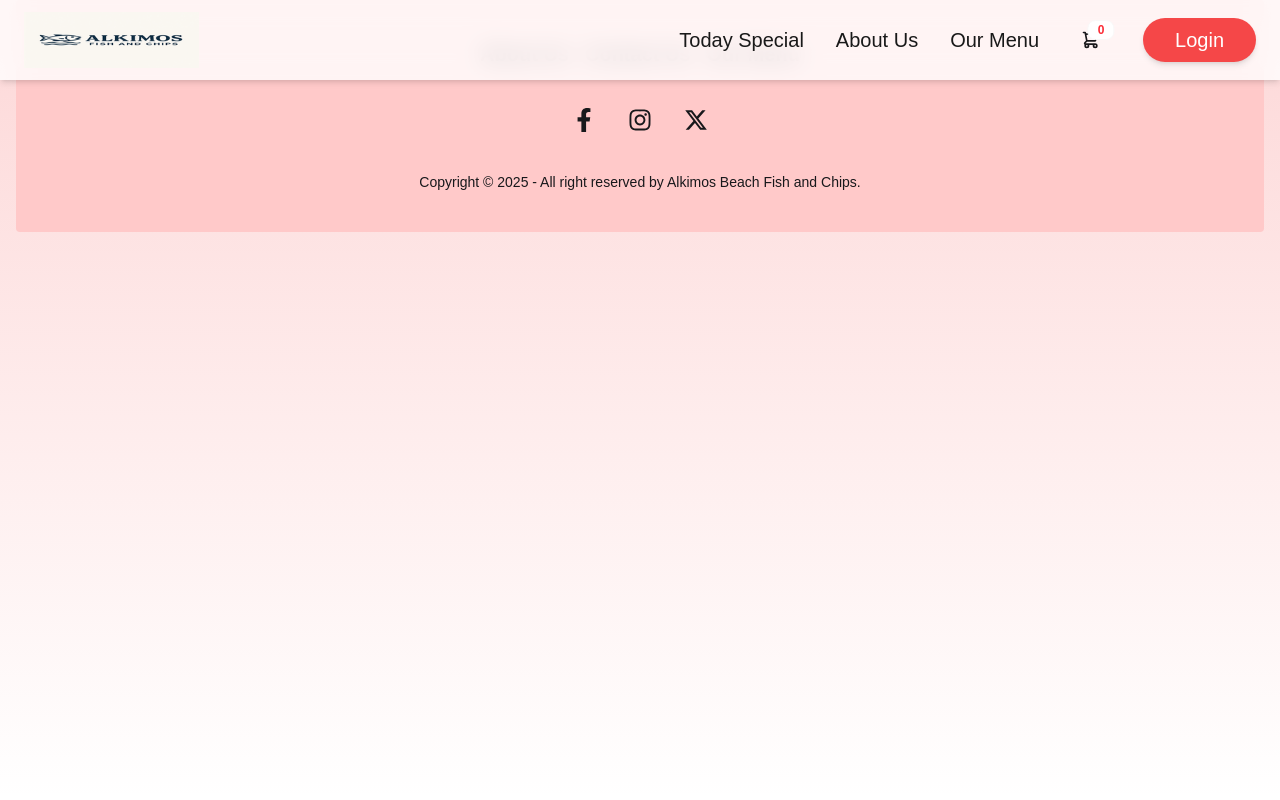
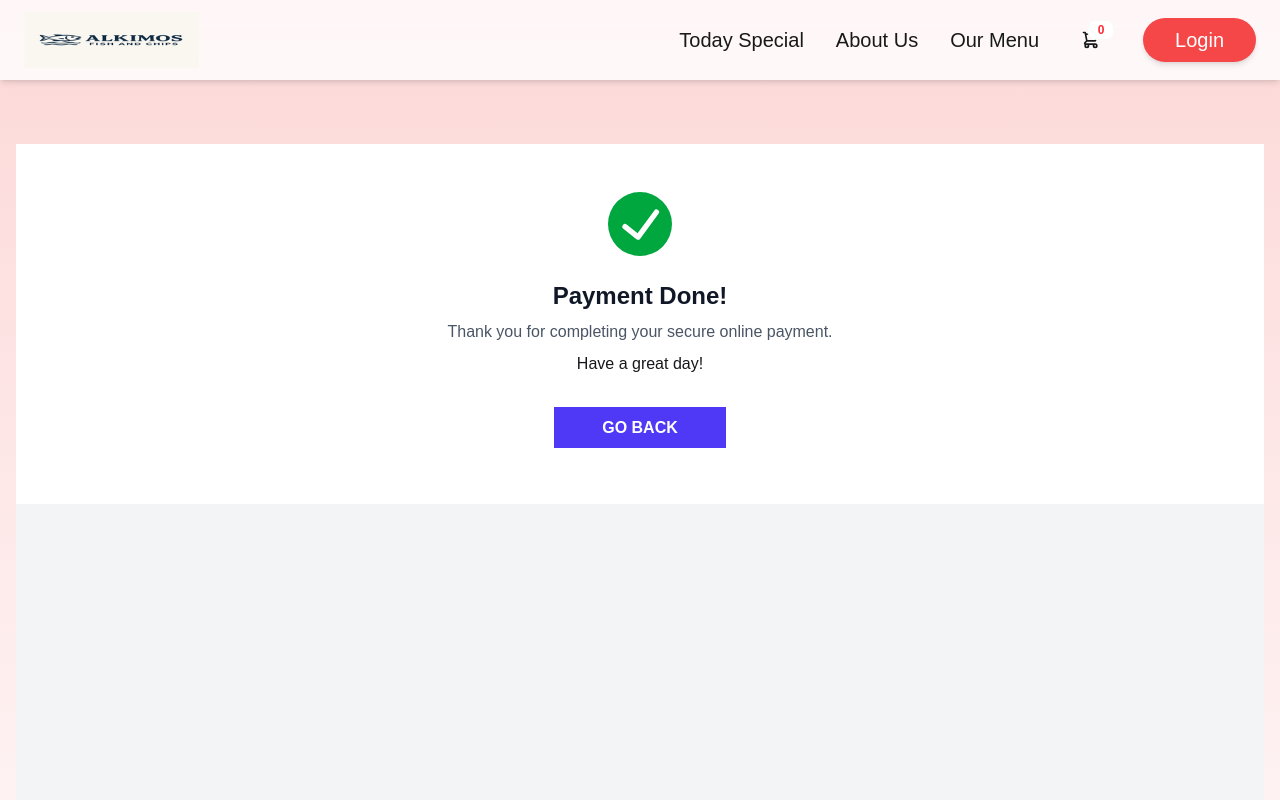
Before and after one commit to budhathokidinesh/Ishikiya-front, a React (Vite) app: page /order-success in a window 1280 px wide. Shown: the top 800 px of the page. Built offline with nearby package versions, Linux system fonts and the light colour scheme; no server answers.

Commit message:
Success and cancel page is added

```diff
--- a/src/App.jsx
+++ b/src/App.jsx
@@ -12,6 +12,8 @@ import MenuPage from "./pages/MenuPage";
 import AboutUsPage from "./pages/AboutUsPage";
 import FodDetail from "./pages/FodDetail";
 import ProfilePage from "./pages/ProfilePage";
+import SuccessPage from "./pages/SuccessPage";
+import { CancelPage } from "./pages/CancelPage";
 
 function App() {
   return (
@@ -32,6 +34,8 @@ function App() {
         <Route path="/aboutus" element={<AboutUsPage />} />
         <Route path="/fooddetail/:id" element={<FodDetail />} />
         <Route path="/profile" element={<ProfilePage />} />
+        <Route path="/order-success" element={<SuccessPage />} />
+        <Route path="/cancel" element={<CancelPage />} />
       </Routes>
 
       <Footer />
--- a/src/components/CartDrawer.jsx
+++ b/src/components/CartDrawer.jsx
@@ -41,6 +41,8 @@ const CartDrawer = ({ isOpen, onClose }) => {
       } else if (response?.order) {
         // Handle non-Stripe success case
         alert("Order placed successfully!");
+        // Optionally clear loading state
+        dispatch(clearCart());
         onClose();
       } else {
         throw new Error("Unexpected response format");
@@ -48,8 +50,6 @@ const CartDrawer = ({ isOpen, onClose }) => {
     } catch (error) {
       console.error("Checkout error:", error);
       alert(error.message || "Payment processing failed");
-      // Optionally clear loading state
-      dispatch(clearOrderError());
     }
   };
 
--- /dev/null
+++ b/src/pages/CancelPage.jsx
@@ -0,0 +1,30 @@
+import React from "react";
+import { Link } from "react-router-dom";
+
+export const CancelPage = () => {
+  return (
+    <div className="pt-[18vh]">
+      <div class="bg-gray-100 h-auto">
+        <div class="bg-white p-6  md:mx-auto">
+          <div className="text-red-500 text-4xl text-center font-bold">404</div>
+          <div class="text-center">
+            <h3 class="md:text-2xl text-base text-gray-900 font-semibold text-center">
+              Payment Unsuccessfull!
+            </h3>
+            <p class="text-gray-600 my-2">Please try again.</p>
+            <p> Have a great day! </p>
+            <div class="py-10 text-center">
+              <Link
+                to="/"
+                class="px-12 bg-indigo-600 hover:bg-indigo-500 text-white font-semibold py-3"
+              >
+                GO BACK
+              </Link>
+            </div>
+          </div>
+        </div>
+      </div>
+    </div>
+  );
+};
+export default CancelPage;
--- /dev/null
+++ b/src/pages/SuccessPage.jsx
@@ -0,0 +1,41 @@
+import React from "react";
+import { Link } from "react-router-dom";
+
+const SuccessPage = () => {
+  return (
+    <div className="pt-[18vh]">
+      <div class="bg-gray-100 h-screen">
+        <div class="bg-white p-6  md:mx-auto">
+          <svg
+            viewBox="0 0 24 24"
+            class="text-green-600 w-16 h-16 mx-auto my-6"
+          >
+            <path
+              fill="currentColor"
+              d="M12,0A12,12,0,1,0,24,12,12.014,12.014,0,0,0,12,0Zm6.927,8.2-6.845,9.289a1.011,1.011,0,0,1-1.43.188L5.764,13.769a1,1,0,1,1,1.25-1.562l4.076,3.261,6.227-8.451A1,1,0,1,1,18.927,8.2Z"
+            ></path>
+          </svg>
+          <div class="text-center">
+            <h3 class="md:text-2xl text-base text-gray-900 font-semibold text-center">
+              Payment Done!
+            </h3>
+            <p class="text-gray-600 my-2">
+              Thank you for completing your secure online payment.
+            </p>
+            <p> Have a great day! </p>
+            <div class="py-10 text-center">
+              <Link
+                to="/"
+                class="px-12 bg-indigo-600 hover:bg-indigo-500 text-white font-semibold py-3"
+              >
+                GO BACK
+              </Link>
+            </div>
+          </div>
+        </div>
+      </div>
+    </div>
+  );
+};
+
+export default SuccessPage;
```
